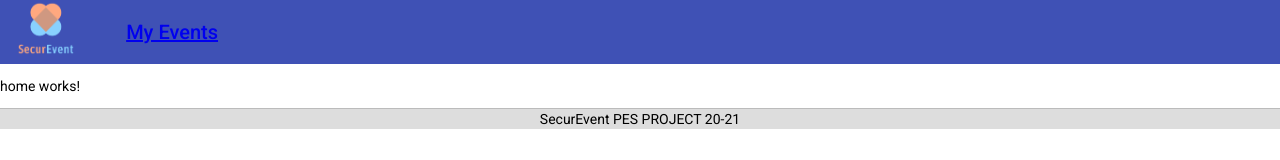
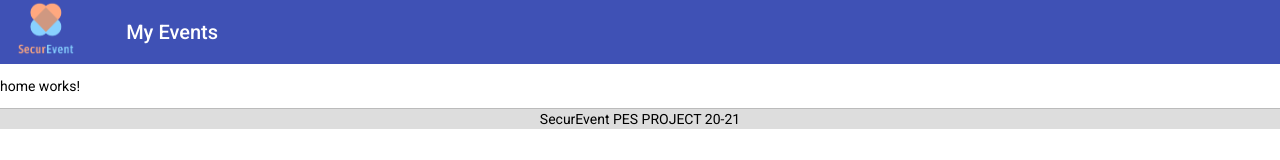
Before and after one commit to alexcatmu/PES-Grup-12-Subgrup-1-Frontend, an Angular app: page / in a window 1280 px wide. Shown: the top 160 px of the page. Built offline with nearby package versions, Linux system fonts and the light colour scheme.

Commit message:
icon added

```diff
--- a/package.json
+++ b/package.json
@@ -27,6 +27,7 @@
     "@angular/router": "~10.1.6",
     "bootstrap": "^4.5.3",
     "jquery": "^3.5.1",
+    "ng5-slider": "^1.2.4",
     "rxjs": "~6.6.0",
     "tslib": "^2.0.0",
     "zone.js": "~0.10.2"
--- a/src/app/components/header/header.component.html
+++ b/src/app/components/header/header.component.html
@@ -3,6 +3,6 @@
     <a routerLink="/" class="example-icon" aria-label="Example icon-button with menu icon">
       <img #hdImage src="../../../assets/logo-removebg-preview.png">
     </a>
-    <a routerLink="/event"><span>My Events</span></a>
+    <a routerLink="/event" style="color:white; text-decoration: none;"><span>My Events</span></a>
   </mat-toolbar>
 </p>
--- a/src/index.html
+++ b/src/index.html
@@ -5,7 +5,7 @@
   <title>SecurEvent</title>
   <base href="/">
   <meta name="viewport" content="width=device-width, initial-scale=1">
-  <link rel="icon" type="image/x-icon" href="favicon.ico">
+  <link rel="icon" type="image/x-icon" href="assets/favicon.ico">
   <link href="https://fonts.googleapis.com/css?family=Roboto:300,400,500&display=swap" rel="stylesheet">
   <link href="https://fonts.googleapis.com/icon?family=Material+Icons" rel="stylesheet">
 </head>
```
Also changed, not shown: 1 other file (tests, documents, lock files or other folders).
